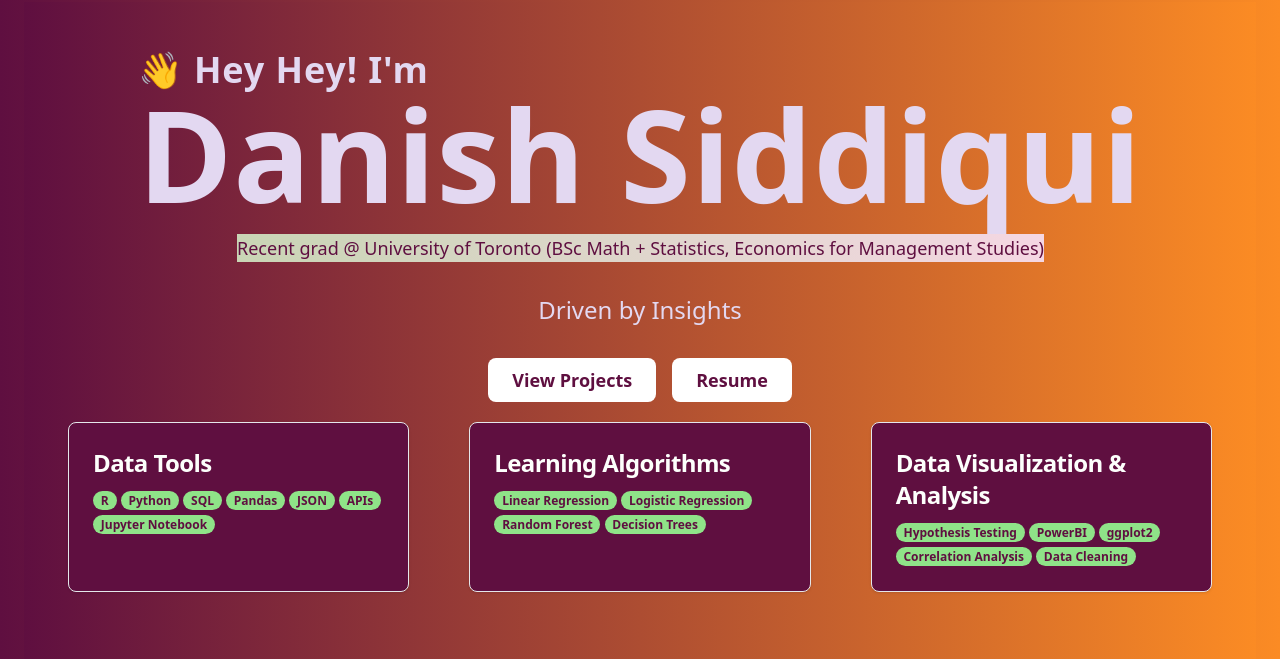
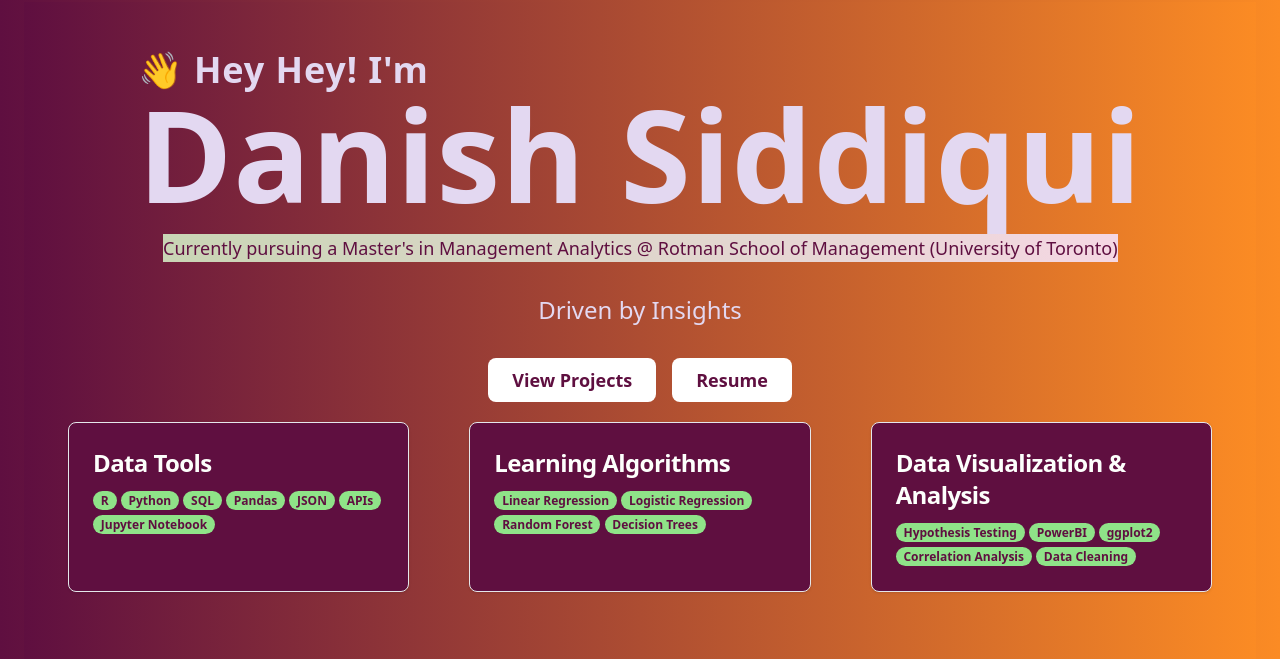
Before and after one commit to not-danish/portfolio-website, a Flask app: page / in a window 1280 px wide. Shown: the part 70-729 px from the top of the page. Run offline with Flask 3, Linux system fonts and the light colour scheme; style sheets or scripts are compiled from the project's sources; some libraries are stand-ins or nearby versions.

Commit message:
changed home page text

```diff
--- a/templates/index.html
+++ b/templates/index.html
@@ -7,7 +7,7 @@
       <span class = "headerText animate__animated animate__jackInTheBox"> 👋 Hey Hey! I'm <br></span>
       <span id="rainbow-text" class="headerText hover:bg-gradient-to-br hover:from-blue-900 hover:to-blue-500 hover:bg-clip-text hover:text-transparent transition-all"><span class="sm:text-7xl md:text-9xl font-extrabold hover:text-[#DAFF7D] animate__animated animate__bounceIn">Danish Siddiqui</span></span>
     </h1>
-    <p class="text-[#5f0f40] text-lg mb-8 box-decoration-slice bg-gradient-to-r from-[#C9D5B5] to-[#F5D7E3] headerText animate__animated animate__bounceIn animate__slow">Recent grad @ University of Toronto (BSc Math + Statistics, Economics for Management Studies)</p>
+    <p class="text-[#5f0f40] text-lg mb-8 box-decoration-slice bg-gradient-to-r from-[#C9D5B5] to-[#F5D7E3] headerText animate__animated animate__bounceIn animate__slow">Currently pursuing a Master's in Management Analytics @ Rotman School of Management (University of Toronto)</p>
     <p id="aspiring_text" class="text-2xl mb-8 transition-opacity duration-1000 headerText">Aspiring Data Scientist</p>
 
     <div class="flex space-x-4">
```
Also changed, not shown: 1 other file.
